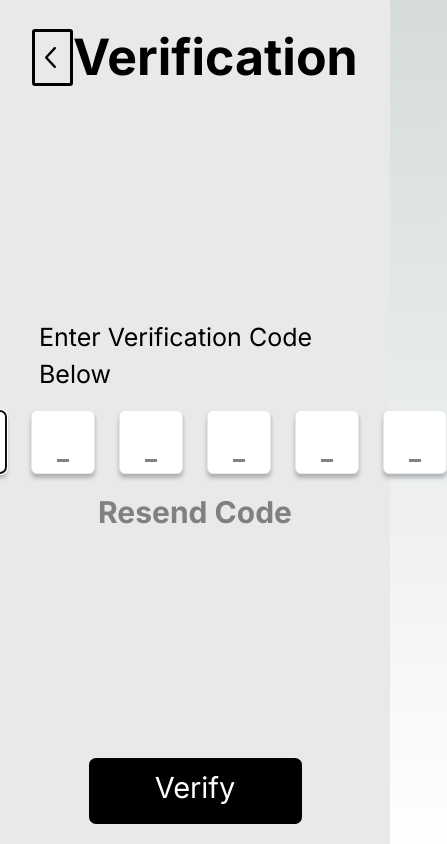
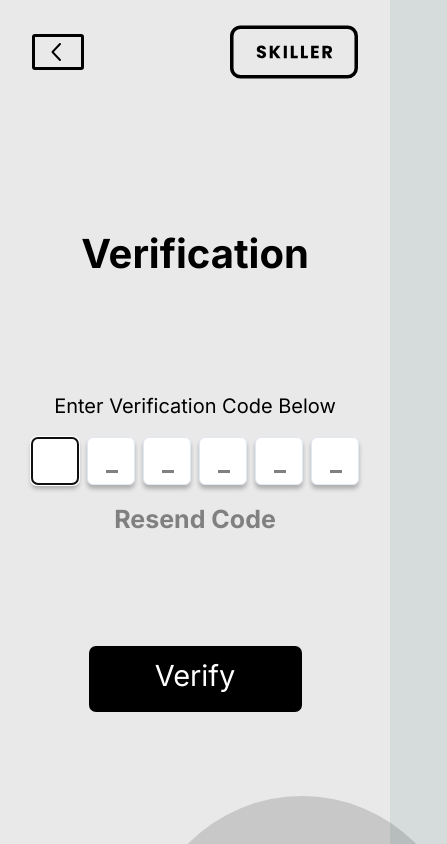
Before and after one commit to marks-eduhub/skiller-frontend, a Next.js app: page /auth/verify in a window 390 px wide. Shown: the whole page, 447 px wide, since content can reach past the window. Built offline with nearby package versions, Linux system fonts and the light colour scheme.

Commit message:
add responsiveness

```diff
--- a/components/Verification/index.tsx
+++ b/components/Verification/index.tsx
@@ -16,17 +16,18 @@ export default function VerificationComponent() {
       <div className="flex flex-row justify-between items-center w-full px-[2rem]">
         <Link
           href={"#"}
-          className="rounded-[3px] border-[3px] border-black py-2 font-[700]"
+          className="rounded-[3px] border-[3px] border-black px-2 sm:py-3 font-[700]"
         >
-          <ChevronLeftIcon width={35} height={35} fontWeight={700} />
+          <ChevronLeftIcon width={30} height={30} fontWeight={700}  />
         </Link>
-        <h1 className="font-[700] text-[50px]"> {data.title} </h1>
+        <h1 className=" hidden sm:flex font-[700] text-[50px]"> {data.title} </h1>
         <div className=" relative w-[8rem] h-[4rem]">
           <Image alt={"logo"} src={data.logoPath} fill />
         </div>
       </div>
+      <h1 className=" sm:hidden flex font-[700] text-[40px] mt-[2rem]"> {data.title} </h1>
       <div className=" flex flex-col w-[80%] self-center items-center">
-        <h3 className="mb-[1rem] text-[25px]">Enter Verification Code Below</h3>
+        <h3 className="mb-[1rem] text-[20px] sm:text-[25px] ">Enter Verification Code Below</h3>
       <div className="flex flex-row items-center ">
         <InputCode
           length={6}
@@ -37,16 +38,17 @@ export default function VerificationComponent() {
           }}
         />
       </div>
-      <h2 className="mt-[1rem] text-[30px] font-[700] text-[#808080]">Resend Code</h2>
+      <h2 className="mt-[1rem] text-[25px] sm:text-[30px] font-[700] text-[#808080] ">Resend Code</h2>
       </div>
 
-      <div className="flex justify-center sm:mb-[15rem]">
+      <div className="flex justify-center mb-[7rem] sm:mb-[15rem]">
           <Link
             href={"#"}
             className="bg-[#000]  rounded-[7px] py-[0.5rem] text-[29px] flex justify-center text-white w-[213px] h-[66px]">
             Verify
           </Link>
         </div>
+        <div className="fixed -bottom-[17rem] -right-[4.5rem]  sm:-bottom-[9rem] sm:-right-[6.5rem] h-[20rem] w-[20rem]  bg-black opacity-[14%] transform rounded-full " />
     </div>
   );
 }
--- a/components/Verification/inputCode.tsx
+++ b/components/Verification/inputCode.tsx
@@ -37,13 +37,13 @@ const InputCode = ({ length, loading, onComplete }:any) => {
   };
 
   return (
-    <div className="flex items-center flex-row gap-6 justify-start">
+    <div className="flex items-center flex-row  gap-2 sm:gap-6 justify-start">
       {code.map((num, idx) => (
         <div key={idx} className="relative ">
           <input
             type="text"
             inputMode="numeric"
-            className="w-[4rem] h-[4rem] text-center text-xl border flex items-center rounded-md fieldBoxShadow"
+            className="sm:w-[4rem] sm:h-[4rem] w-[3rem] h-[3rem] text-center text-xl border flex items-center rounded-md fieldBoxShadow"
             maxLength={1}
             value={num}
             autoFocus={!code[0].length && idx === 0}
```
